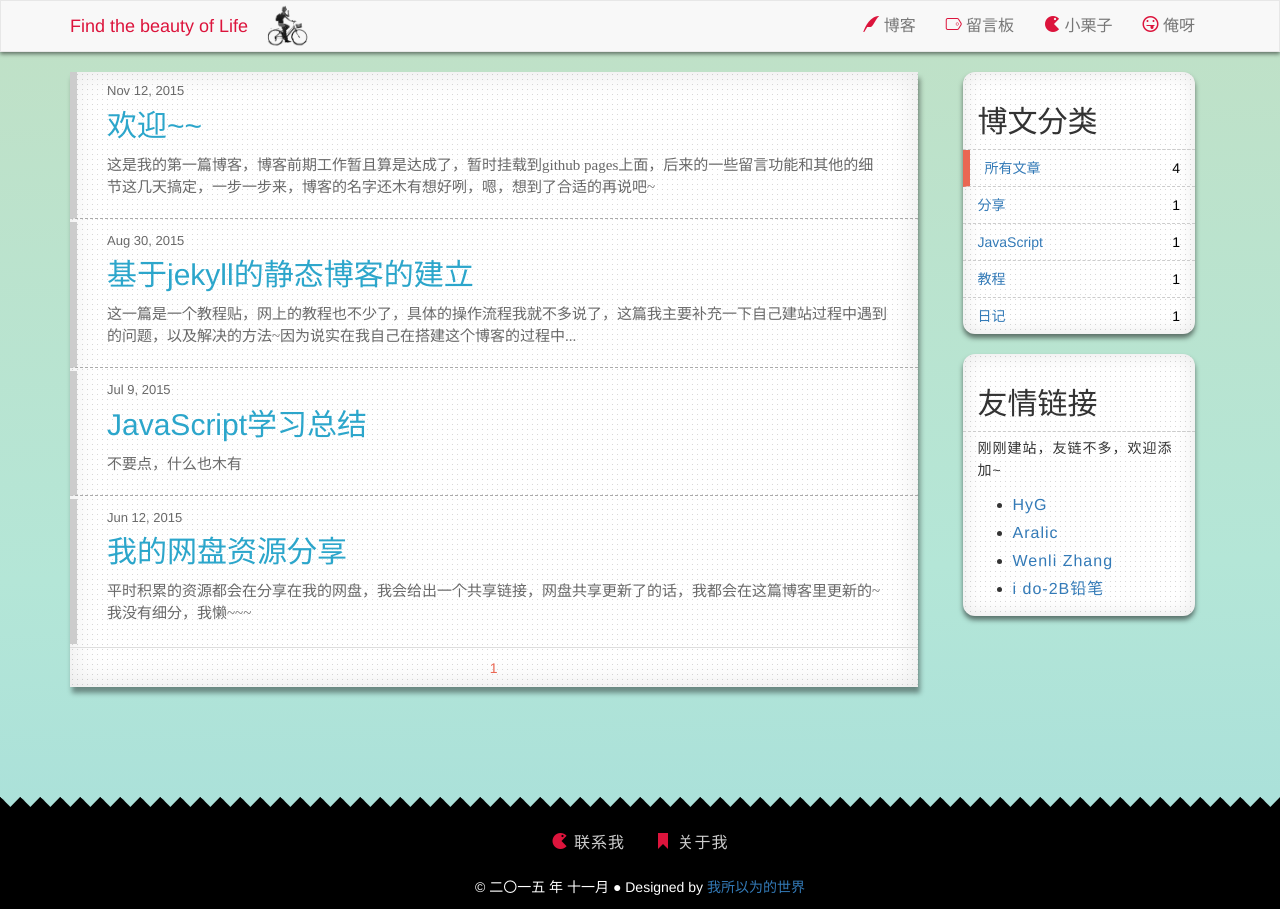
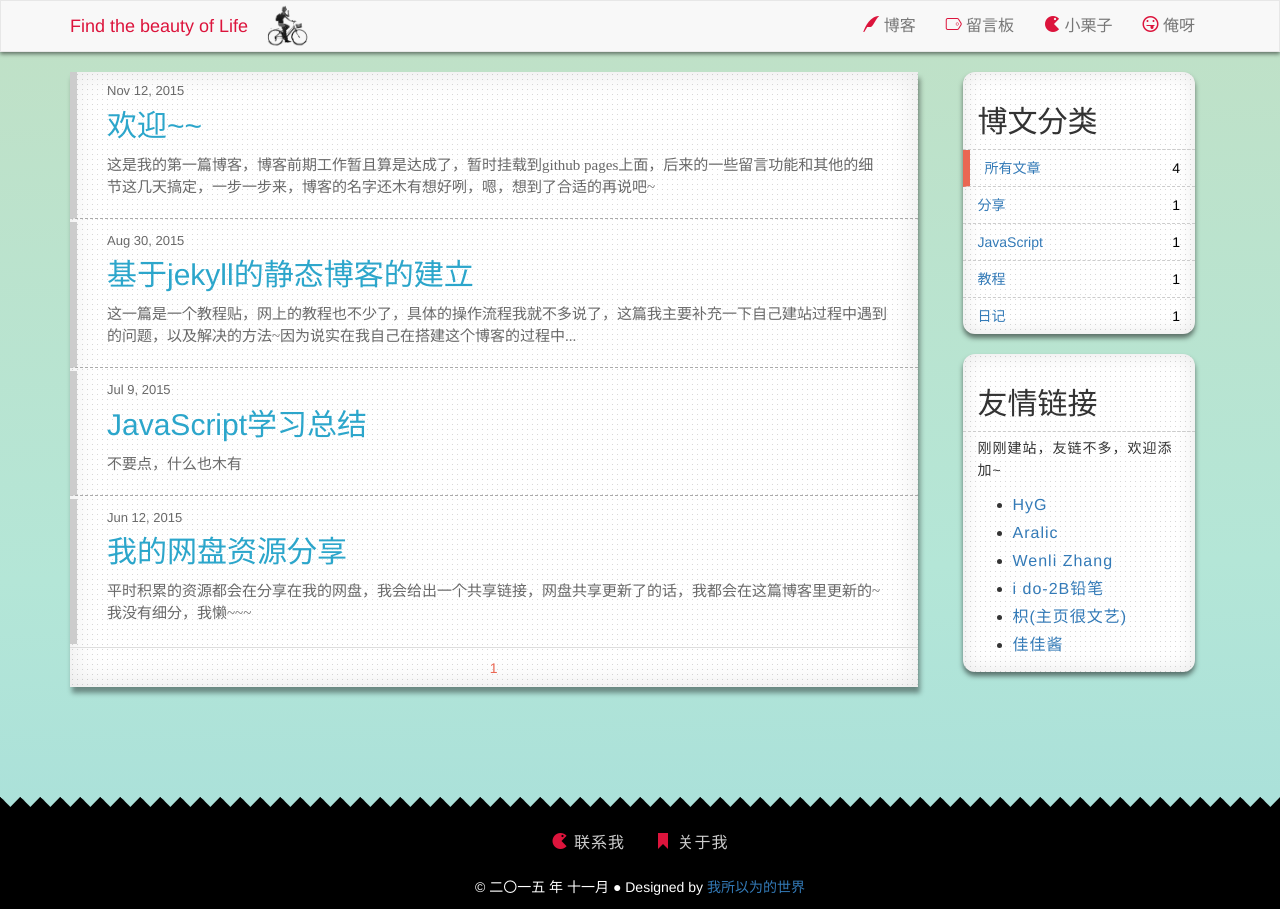
Before and after one commit to momeakl/momeakl.github.io, a Jekyll site: the page built from index.html, in a window 1280 px wide. Built offline with Jekyll 4.4.1, drawn with Linux system fonts in a browser that asks for light colours; nearby versions of some CDN libraries; some web fonts are replaced; the list of posts is cut into pages by our own code; comment, search, counter and statistics services are not loaded; a style sheet for code colours, icons or effects is not loaded.

Commit message:
add two link

```diff
--- a/index.html
+++ b/index.html
@@ -114,6 +114,8 @@ layout: default
                         <li><a href="http://aralic.github.io/">Aralic</a></li>
                         <li><a href="http://zhangwenli.com/blog/">Wenli Zhang</a></li>
                         <li><a href="http://www.idongu.com/">i do-2B铅笔</a></li>
+                        <li><a href="http://fiona23.github.io/">枳(主页很文艺)</a></li>
+                        <li><a href="http://luojia.me">佳佳酱</a></li>
                     </ul>
 
                 </div>
```
